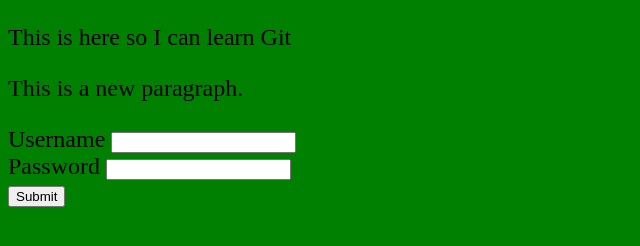
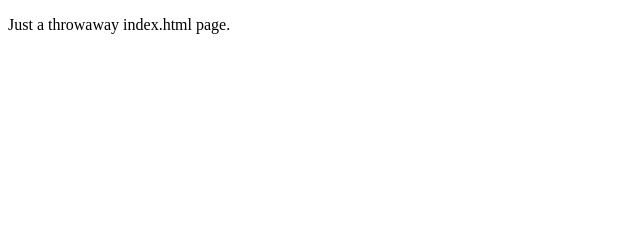
Before and after one commit to mcgrathprj/learn-github, a plain HTML site: page index.html in a window 1280 px wide. Shown: the whole page, without its empty margins (0-640 px from the left). Drawn offline with Linux system fonts and the light colour scheme.

Commit message:
uh added index.html

```diff
--- a/index.html
+++ b/index.html
@@ -1,26 +1,9 @@
 <!DOCTYPE html>
-<html lang="en">
+<html>
 <head>
-  <title>learn git</title>
-  <link rel="stylesheet" type="text/css" href="main.css">
-  <script type="text/javascript" src="./bar.js"></script>
-  <script type="text/javascript" src="./foo.js"></script>
+  <title>Learn GitHub</title>
 </head>
 <body>
-  <p>This is here so I can learn Git</p>
-  <p>This is a new paragraph.</p>
-  <form name="signup" action="/signup">
-    <div>
-      <label for="username">Username</label>
-      <input type="text" name="username" required>
-    </div>
-
-    <div>
-      <label for="password">Password</label>
-      <input type="password" name="password">
-    </div>
-
-    <input type="submit">
-</form>
+  <p>Just a throwaway index.html page.</p>
 </body>
 </html>
```
